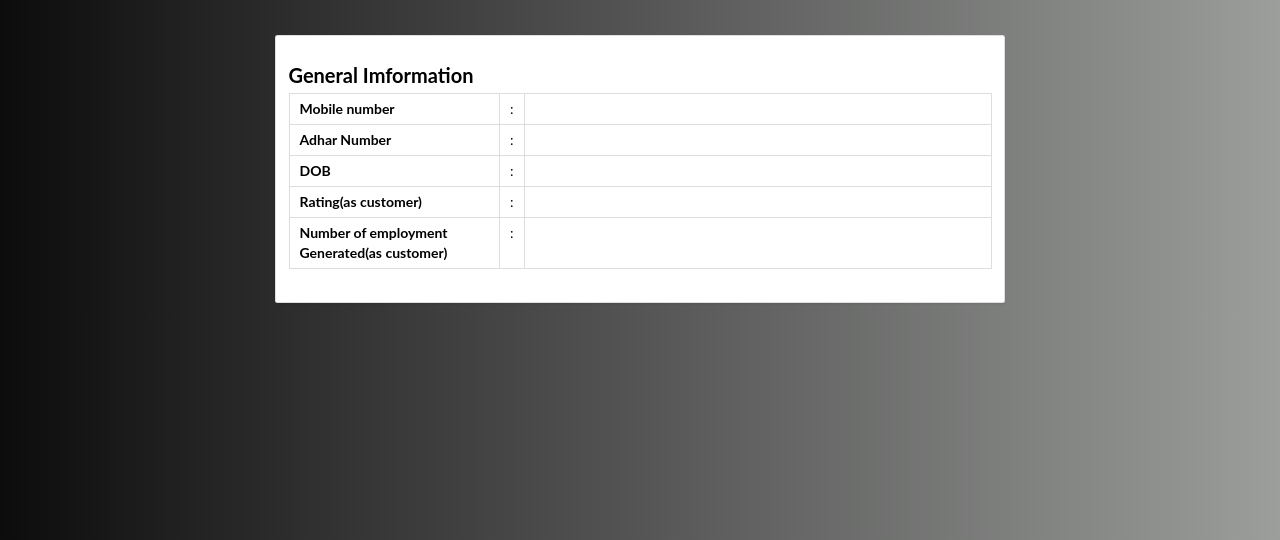
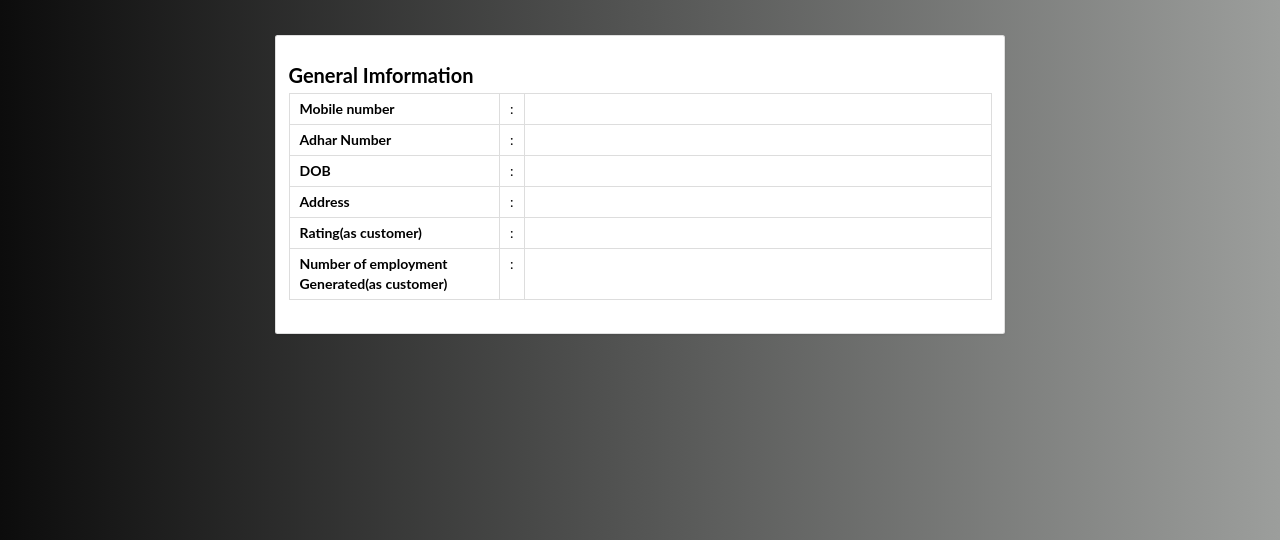
Before and after one commit to anoopsaxena99/Worky, a Flask app: template templates/home.html in a window 1280 px wide. Shown: the part 62-602 px from the top of the page. Run offline with Flask 2, Linux system fonts and the light colour scheme; the template is opened without the code that fills it, so the values that code supplies are empty; parts of the project's set-up code (start-up, migrations or seed data) failed here and were passed over; some libraries are stand-ins or nearby versions.

Commit message:
add adress information on home page of user

```diff
--- a/main.py
+++ b/main.py
@@ -150,6 +150,7 @@ def home():
         return redirect('/home1')
     user = session['user']
     userWorker = session['userWorker']
+
     cur = mysql.get_db().cursor()
     cur.execute("SELECT * FROM Worker where WMobileNo='%s'" % user[0])
     worinfo = cur.fetchone()
--- a/templates/home.html
+++ b/templates/home.html
@@ -107,9 +107,7 @@
         <span aria-hidden="true">&times;</span>
       </button>
     </div>
-    {% endif %} {% endfor %} {% endif %} {% endwith %}
-
-    {% if user: %}
+    {% endif %} {% endfor %} {% endif %} {% endwith %} {% if user: %}
 
     <a href="/updateDatabase" class="btnone">Update Database here</a>
     <h3 style="text-align: center"><mark><b>Hi {{user[3]}}</b></mark></h3>
@@ -142,6 +140,11 @@
                                     <th width="30%">DOB</th>
                                     <td width="2%">:</td>
                                     <td>{{user[4]}}</td>
+                                </tr>
+                                <tr>
+                                    <th width="30%">Address</th>
+                                    <td width="2%">:</td>
+                                    <td>{{user[6]}}</td>
                                 </tr>
 
                                 <tr>
```
